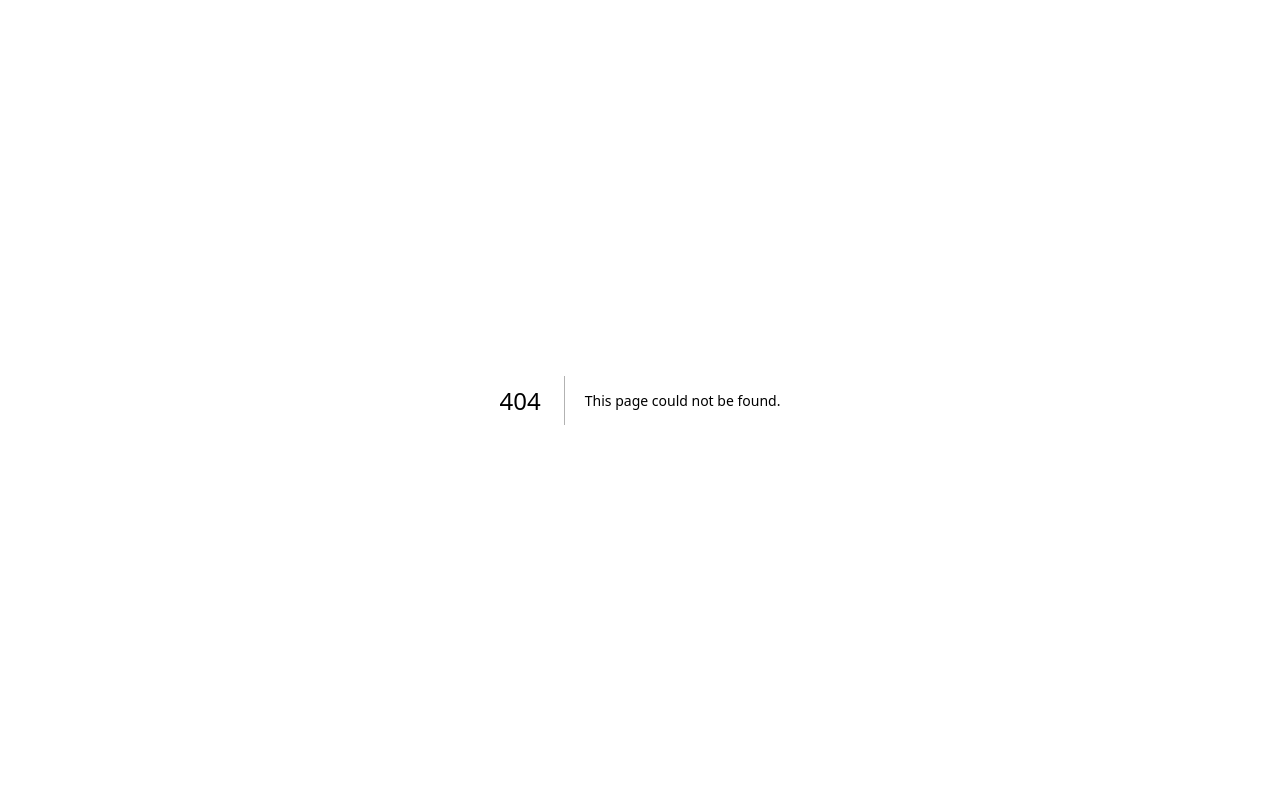
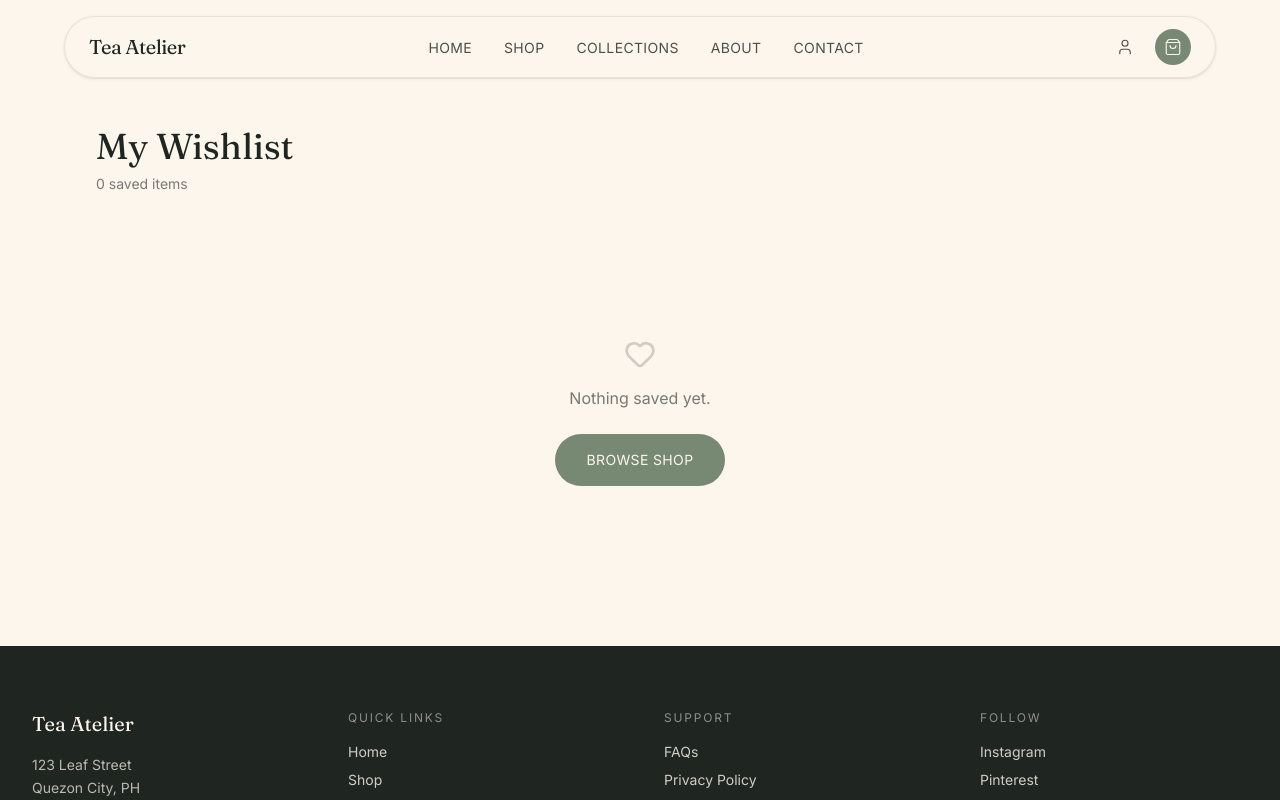
Before and after one commit to julliyuuuh/tea-atelier, a Next.js app: page /wishlist in a window 1280 px wide. Before the commit this address had no page. Shown: the top 800 px of the page. Built offline with nearby package versions, Linux system fonts and the light colour scheme.

Commit message:
added wishlist

```diff
--- a/app/layout.tsx
+++ b/app/layout.tsx
@@ -6,7 +6,7 @@ import { AuthProvider } from "@/lib/auth-context";
 import StockErrorModal from "@/components/StockErrorModal";
 import AddedToCartModal from "@/components/AddedToCartModal";
 import Script from "next/script";
-
+import { WishlistProvider } from "@/lib/wishlist-context";
 
 const fraunces = Fraunces({
   subsets: ["latin"],
@@ -34,12 +34,17 @@ export default function RootLayout({
   return (
     <html lang="en">
       <body className={`${fraunces.variable} ${inter.variable} antialiased`}>
-        <Script src="https://accounts.google.com/gsi/client" strategy="afterInteractive" />
+        <Script
+          src="https://accounts.google.com/gsi/client"
+          strategy="afterInteractive"
+        />
         <AuthProvider>
           <CartProvider>
-            {children}
-            <StockErrorModal />
-            <AddedToCartModal />
+            <WishlistProvider>
+              {children}
+              <StockErrorModal />
+              <AddedToCartModal />
+            </WishlistProvider>
           </CartProvider>
         </AuthProvider>
       </body>
--- a/app/shop/[id]/page.tsx
+++ b/app/shop/[id]/page.tsx
@@ -8,6 +8,8 @@ import Footer from "@/components/Footer";
 import { useCart } from "@/lib/cart-context";
 import type { Product } from "@/lib/products";
 import Link from "next/link";
+import { Heart } from "lucide-react";
+import { useWishlist } from "@/lib/wishlist-context";
 
 export default function ProductDetailsPage() {
   const { id } = useParams();
@@ -16,6 +18,7 @@ export default function ProductDetailsPage() {
   const [errorMessage, setErrorMessage] = useState("");
   const [quantity, setQuantity] = useState(1);
   const { addToCart } = useCart();
+  const { toggleWishlist, isWishlisted } = useWishlist();
 
   useEffect(() => {
     const controller = new AbortController();
@@ -139,6 +142,20 @@ export default function ProductDetailsPage() {
               className="flex-1 rounded-full bg-sage text-cream font-body text-sm tracking-wide uppercase py-4 hover:bg-charcoal transition-colors"
             >
               Add to Cart
+            </button>
+            <button
+              onClick={() => toggleWishlist(product)}
+              className="w-14 h-14 rounded-full border border-charcoal/20 flex items-center justify-center hover:border-red-400 transition-colors shrink-0"
+              aria-label="Toggle wishlist"
+            >
+              <Heart
+                size={18}
+                className={
+                  isWishlisted(product.id)
+                    ? "fill-red-500 text-red-500"
+                    : "text-charcoal/60"
+                }
+              />
             </button>
           </div>
         </motion.div>
--- a/app/shop/page.tsx
+++ b/app/shop/page.tsx
@@ -9,6 +9,8 @@ import { useCart } from "@/lib/cart-context";
 import { useAuth } from "@/lib/auth-context";
 import type { Product } from "@/lib/products";
 import { categoryTree, type MainCategory } from "@/lib/categories";
+import { Heart } from "lucide-react";
+import { useWishlist } from "@/lib/wishlist-context";
 
 type SortOption = "Newest" | "Price: Low to High" | "Price: High to Low";
 
@@ -31,6 +33,7 @@ const collectionsTeaser = [
 ];
 
 export default function ShopPage() {
+  const { toggleWishlist, isWishlisted } = useWishlist();
   const [expandedCategory, setExpandedCategory] = useState<MainCategory | null>(
     null,
   );
@@ -309,6 +312,23 @@ export default function ShopPage() {
                     <span className="absolute top-3 left-3 bg-cream/90 rounded-full px-2.5 py-1 font-body text-[9px] tracking-[0.1em] uppercase text-charcoal">
                       {product.category}
                     </span>
+                    <button
+                      onClick={(e) => {
+                        e.preventDefault();
+                        toggleWishlist(product);
+                      }}
+                      className="absolute top-3 right-3 w-8 h-8 rounded-full bg-cream/90 flex items-center justify-center hover:bg-cream transition-colors"
+                      aria-label="Toggle wishlist"
+                    >
+                      <Heart
+                        size={15}
+                        className={
+                          isWishlisted(product.id)
+                            ? "fill-red-500 text-red-500"
+                            : "text-charcoal/60"
+                        }
+                      />
+                    </button>
                   </div>
 
                   <div className="px-1">
--- /dev/null
+++ b/app/wishlist/page.tsx
@@ -0,0 +1,85 @@
+"use client";
+
+import Link from "next/link";
+import Navbar from "@/components/Navbar";
+import Footer from "@/components/Footer";
+import { useWishlist } from "@/lib/wishlist-context";
+import { useCart } from "@/lib/cart-context";
+import { Heart } from "lucide-react";
+
+export default function WishlistPage() {
+  const { items, removeFromWishlist } = useWishlist();
+  const { addToCart } = useCart();
+
+  return (
+    <main className="min-h-screen">
+      <Navbar />
+
+      <div className="max-w-6xl mx-auto px-8 py-16">
+        <h1 className="font-display text-4xl text-charcoal mb-2">
+          My Wishlist
+        </h1>
+        <p className="font-body text-sm text-charcoal/60 mb-12">
+          {items.length} saved {items.length === 1 ? "item" : "items"}
+        </p>
+
+        {items.length === 0 ? (
+          <div className="text-center py-24">
+            <Heart size={32} className="mx-auto text-charcoal/20 mb-4" />
+            <p className="font-body text-charcoal/60 mb-6">
+              Nothing saved yet.
+            </p>
+            <Link
+              href="/shop"
+              className="inline-block rounded-full bg-sage text-cream font-body text-sm tracking-wide uppercase px-8 py-4 hover:bg-charcoal transition-colors"
+            >
+              Browse Shop
+            </Link>
+          </div>
+        ) : (
+          <div className="grid grid-cols-2 lg:grid-cols-4 gap-5">
+            {items.map((product) => (
+              <div
+                key={product.id}
+                className="bg-white rounded-3xl p-3 border border-charcoal/10"
+              >
+                <Link href={`/shop/${product.id}`} className="block">
+                  <div className="relative aspect-square rounded-2xl overflow-hidden bg-sand mb-3">
+                    <img
+                      src={product.image}
+                      alt={product.name}
+                      className="w-full h-full object-cover"
+                    />
+                  </div>
+                  <h3 className="font-body text-sm font-medium text-charcoal mb-0.5 truncate">
+                    {product.name}
+                  </h3>
+                  <p className="font-display text-base text-charcoal mb-3">
+                    ₱{product.price}
+                  </p>
+                </Link>
+                <div className="flex gap-2">
+                  <button
+                    onClick={() => addToCart(product)}
+                    className="flex-1 rounded-full bg-charcoal text-cream font-body text-xs tracking-wide uppercase py-2.5 hover:bg-sage transition-colors"
+                  >
+                    Add to Cart
+                  </button>
+                  <button
+                    onClick={() => removeFromWishlist(product.id)}
+                    className="w-9 h-9 rounded-full border border-charcoal/20 flex items-center justify-center hover:border-red-400 transition-colors shrink-0"
+                    aria-label="Remove"
+                  >
+                    <Heart size={14} className="fill-red-500 text-red-500" />
+                  </button>
+                </div>
+              </div>
+            ))}
+          </div>
+        )}
+      </div>
+
+      <Footer />
+    </main>
+  );
+}
--- /dev/null
+++ b/lib/wishlist-context.tsx
@@ -0,0 +1,52 @@
+"use client";
+
+import { createContext, useContext, useState, ReactNode } from "react";
+import { Product } from "./products";
+
+type WishlistContextType = {
+  items: Product[];
+  toggleWishlist: (product: Product) => void;
+  isWishlisted: (productId: string) => boolean;
+  removeFromWishlist: (productId: string) => void;
+};
+
+const WishlistContext = createContext<WishlistContextType | undefined>(
+  undefined,
+);
+
+export function WishlistProvider({ children }: { children: ReactNode }) {
+  const [items, setItems] = useState<Product[]>([]);
+
+  const toggleWishlist = (product: Product) => {
+    setItems((prev) => {
+      const exists = prev.some((p) => p.id === product.id);
+      if (exists) {
+        return prev.filter((p) => p.id !== product.id);
+      }
+      return [...prev, product];
+    });
+  };
+
+  const isWishlisted = (productId: string) => {
+    return items.some((p) => p.id === productId);
+  };
+
+  const removeFromWishlist = (productId: string) => {
+    setItems((prev) => prev.filter((p) => p.id !== productId));
+  };
+
+  return (
+    <WishlistContext.Provider
+      value={{ items, toggleWishlist, isWishlisted, removeFromWishlist }}
+    >
+      {children}
+    </WishlistContext.Provider>
+  );
+}
+
+export function useWishlist() {
+  const context = useContext(WishlistContext);
+  if (!context)
+    throw new Error("useWishlist must be used within WishlistProvider");
+  return context;
+}
```
